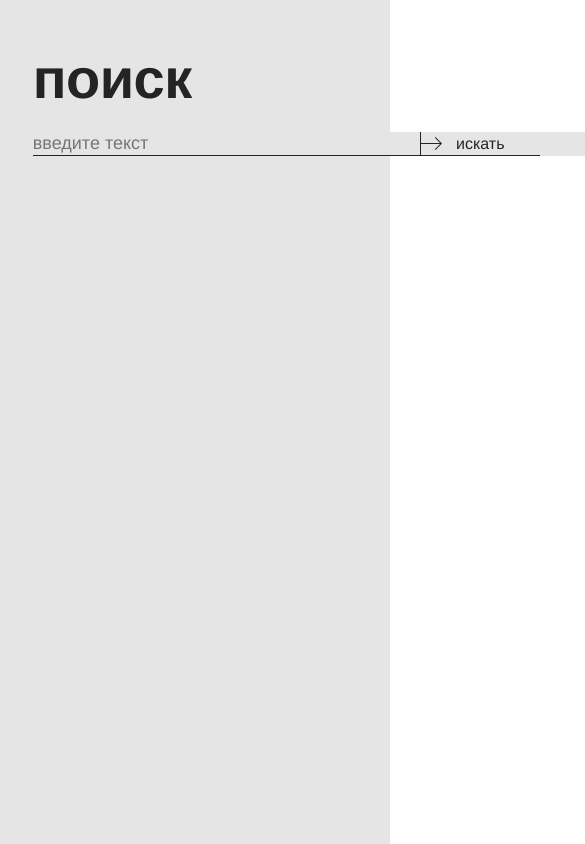
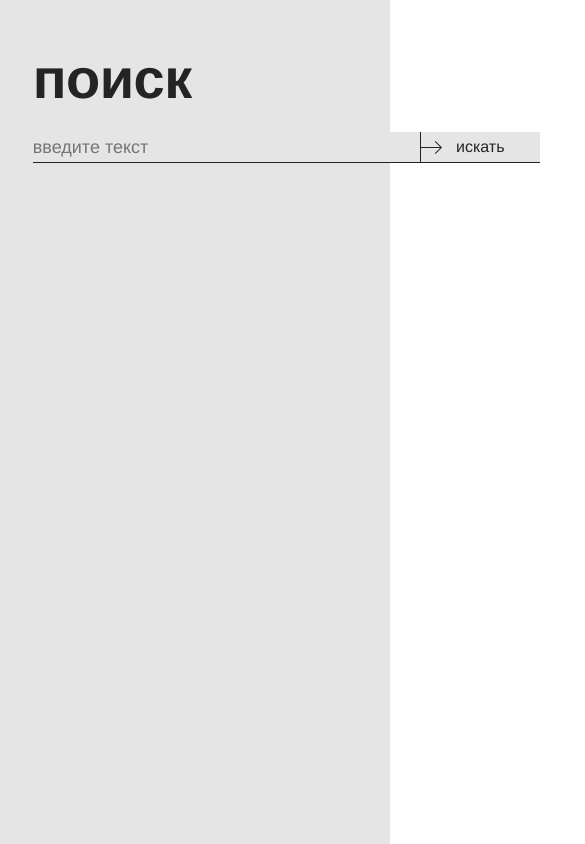
Before and after one commit to proehavshiy/Lyubimovka-search, a React (Create React App) app: page / in a window 390 px wide. Shown: the top 844 px of the page, 585 px wide, since content can reach past the window. Built offline with nearby package versions, Linux system fonts and the light colour scheme.

Commit message:
feat: adaptive layout for tablets

```diff
--- a/src/styles/author-card/author-card.scss
+++ b/src/styles/author-card/author-card.scss
@@ -1,4 +1,5 @@
 .author-card {
+  margin-bottom: 12px;
   &__content {
     font-weight: 300;
     font-size: 20px;
@@ -7,3 +8,7 @@
     font-feature-settings: 'ss01' on;
   }
 }
+
+.author-card:last-of-type {
+  margin-bottom: 0px;
+}
--- a/src/styles/author-cards/author-cards.scss
+++ b/src/styles/author-cards/author-cards.scss
@@ -3,6 +3,7 @@
     list-style: none;
     margin-bottom: 61px;
     &__title {
+      margin-bottom: 14px;
       font-size: 40px;
       line-height: 100%;
       letter-spacing: -0.01em;
--- a/src/styles/container/container.scss
+++ b/src/styles/container/container.scss
@@ -6,19 +6,7 @@
   padding-top: 13.125%;
   padding-bottom: 13.125%;
   display: grid;
-
-  // max-width: 1440px;
-  // min-height: 100vw;
-  // grid-template-columns: repeat(2, 1fr);
-  //grid-template-columns: 2fr, 1fr;
-  //grid-template-columns: repeat(auto-fit,1fr);
-  grid-template-columns: 778px max-content;
-  // grid-template-columns: minmax(min-content, max-content), math.div((1319px-94px-780px),1319px)*100%;
-  //grid-template-columns: minmax(min-content, (math.div(780px,1319px)*100%)) 1fr;
-  //grid-template-columns: minmax(min-content, max-content), 1fr;
-  //grid-template-columns: repeat(auto-fit,minmax(282px,max-content));
-  //grid-template-columns: repeat(3, 300px), minmax(min-content, max-content);
-  // justify-content: center;
+  grid-template-columns: minmax(min-content, max-content) minmax(min-content, max-content);
   justify-items: start;
   justify-content: start;
   grid-template-areas:
@@ -28,3 +16,13 @@
   row-gap: 65px;
 
 }
+
+@media screen and (max-width: 1250px) {
+  .container {
+    grid-template-columns: minmax(min-content, max-content);
+    grid-template-areas:
+    "search"
+    "plays"
+    "authors";
+  }
+}
--- a/src/styles/form/form-search.scss
+++ b/src/styles/form/form-search.scss
@@ -1,9 +1,11 @@
 .form-search {
+  width: 507px;
   display: flex;
   flex-direction: row;
   background-color: #E5E5E5;
   &__input {
-    width: 387px;
+    max-width: 387px;
+    min-width: 76.331%;
   }
   &__input:-webkit-autofill {
     -webkit-box-shadow: 0 0 0px 1000px #E5E5E5 inset;
--- a/src/styles/form/form.scss
+++ b/src/styles/form/form.scss
@@ -1,5 +1,6 @@
 .form {
   @extend %box-sizing;
+    height: 31px;
     border-radius: none;
     background: transparent;
     font-weight: 300;
--- a/src/styles/header/header.scss
+++ b/src/styles/header/header.scss
@@ -1,5 +1,6 @@
 .header {
-  width: 740px;
+  max-width: 740px;
+  min-width: 100%;
   font-size: 56px;
   line-height: 100%;
   letter-spacing: -0.01em;
--- a/src/styles/play-cards/play-cards.scss
+++ b/src/styles/play-cards/play-cards.scss
@@ -1,7 +1,7 @@
 .play-cards {
   @extend %base-padding-margin-settings;
   display: grid;
-  grid-template-columns: repeat(3, 1fr);
+  grid-template-columns: repeat(auto-fit, 240px);
   column-gap: 29px;
   row-gap: 29px;
   list-style: none;
--- a/src/styles/section/section.scss
+++ b/src/styles/section/section.scss
@@ -1,14 +1,41 @@
 .section {
   &__search {
     grid-area: search;
+    min-width: 507px;
+  }
+  @media screen and (max-width: 940px) {
+    &__search{
+      max-width: 509px;
+    }
   }
   &__plays{
     grid-area: plays;
+    min-width: 778px;
   }
   &__authors{
     grid-area: authors;
     @extend %base-padding-margin-settings;
+    width: 100%;
     display: flex;
     flex-direction: column;
   }
+  @media screen and (max-width: 1250px) {
+    &__authors{
+      display: grid;
+      grid-template-columns: repeat(auto-fit, minmax(100px, max-content));
+      column-gap: 29px;
+      row-gap: 29px;
+    }
+    @media screen and (max-width: 940px) {
+      &__authors{
+        max-width: 509px;
+      }
+    }
+  }
 }
+
+@media screen and (max-width: 940px) {
+    .section{
+      min-width: 509px;
+    }
+  }
--- a/src/styles/style.css
+++ b/src/styles/style.css
@@ -27,7 +27,7 @@
   padding-top: 13.125%;
   padding-bottom: 13.125%;
   display: grid;
-  grid-template-columns: 778px max-content;
+  grid-template-columns: minmax(min-content, max-content) minmax(min-content, max-content);
   justify-items: start;
   justify-content: start;
   grid-template-areas: "search ." "plays authors";
@@ -35,20 +35,53 @@
   row-gap: 65px;
 }
 
+@media screen and (max-width: 1250px) {
+  .container {
+    grid-template-columns: minmax(min-content, max-content);
+    grid-template-areas: "search" "plays" "authors";
+  }
+}
 .section__search {
   grid-area: search;
+  min-width: 507px;
+}
+@media screen and (max-width: 940px) {
+  .section__search {
+    max-width: 509px;
+  }
 }
 .section__plays {
   grid-area: plays;
+  min-width: 778px;
 }
 .section__authors {
   grid-area: authors;
+  width: 100%;
   display: flex;
   flex-direction: column;
 }
+@media screen and (max-width: 1250px) {
+  .section__authors {
+    display: grid;
+    grid-template-columns: repeat(auto-fit, minmax(100px, max-content));
+    column-gap: 29px;
+    row-gap: 29px;
+  }
+}
+@media screen and (max-width: 1250px) and (max-width: 940px) {
+  .section__authors {
+    max-width: 509px;
+  }
+}
 
+@media screen and (max-width: 940px) {
+  .section {
+    min-width: 509px;
+  }
+}
 .header {
-  width: 740px;
+  max-width: 740px;
+  min-width: 100%;
   font-size: 56px;
   line-height: 100%;
   letter-spacing: -0.01em;
@@ -59,7 +92,7 @@
 
 .play-cards {
   display: grid;
-  grid-template-columns: repeat(3, 1fr);
+  grid-template-columns: repeat(auto-fit, 240px);
   column-gap: 29px;
   row-gap: 29px;
   list-style: none;
@@ -104,6 +137,7 @@
   margin-bottom: 61px;
 }
 .author-cards__title {
+  margin-bottom: 14px;
   font-size: 40px;
   line-height: 100%;
   letter-spacing: -0.01em;
@@ -113,6 +147,9 @@
   margin-bottom: 0;
 }
 
+.author-card {
+  margin-bottom: 12px;
+}
 .author-card__content {
   font-weight: 300;
   font-size: 20px;
@@ -121,7 +158,12 @@
   font-feature-settings: "ss01" on;
 }
 
+.author-card:last-of-type {
+  margin-bottom: 0px;
+}
+
 .form {
+  height: 31px;
   border-radius: none;
   background: transparent;
   font-weight: 300;
@@ -131,12 +173,14 @@
 }
 
 .form-search {
+  width: 507px;
   display: flex;
   flex-direction: row;
   background-color: #E5E5E5;
 }
 .form-search__input {
-  width: 387px;
+  max-width: 387px;
+  min-width: 76.331%;
 }
 .form-search__input:-webkit-autofill {
   -webkit-box-shadow: 0 0 0px 1000px #E5E5E5 inset;
```
Also changed, not shown: 1 other file (tests, documents, lock files or other folders).
